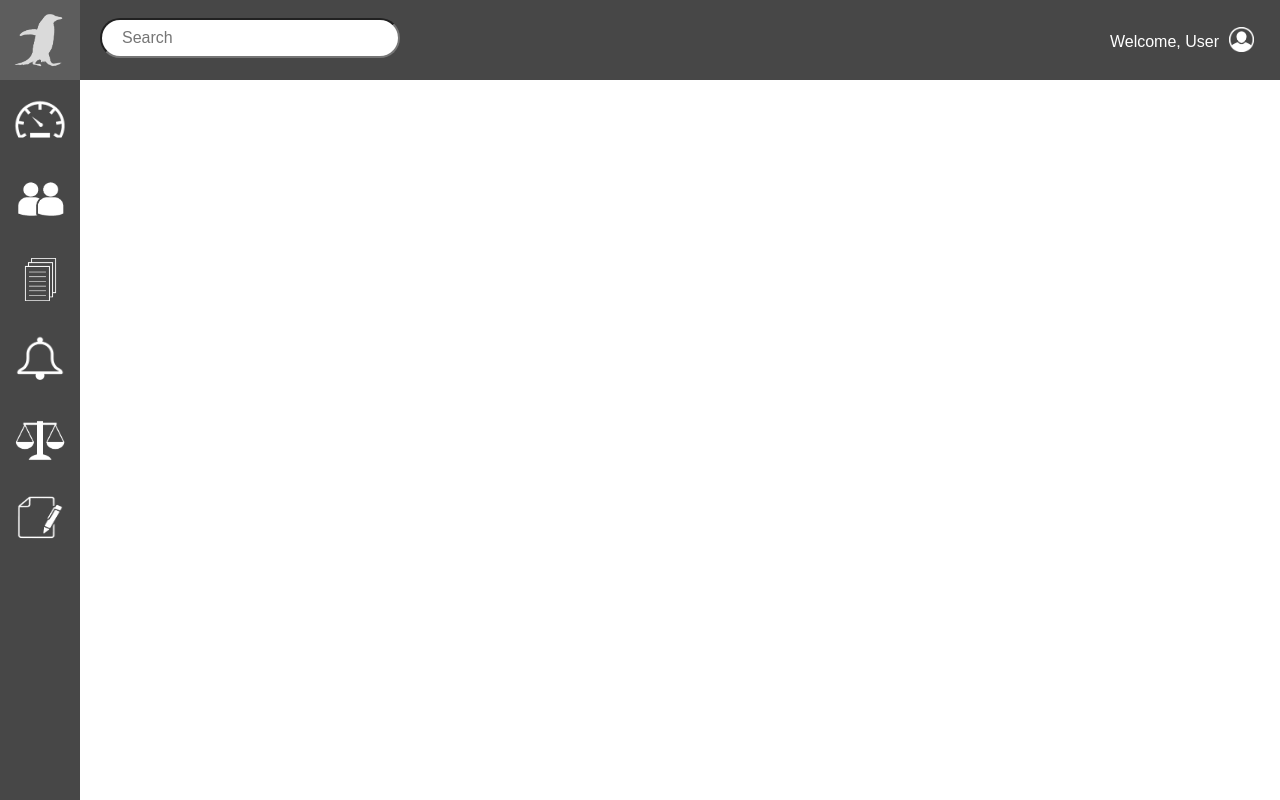
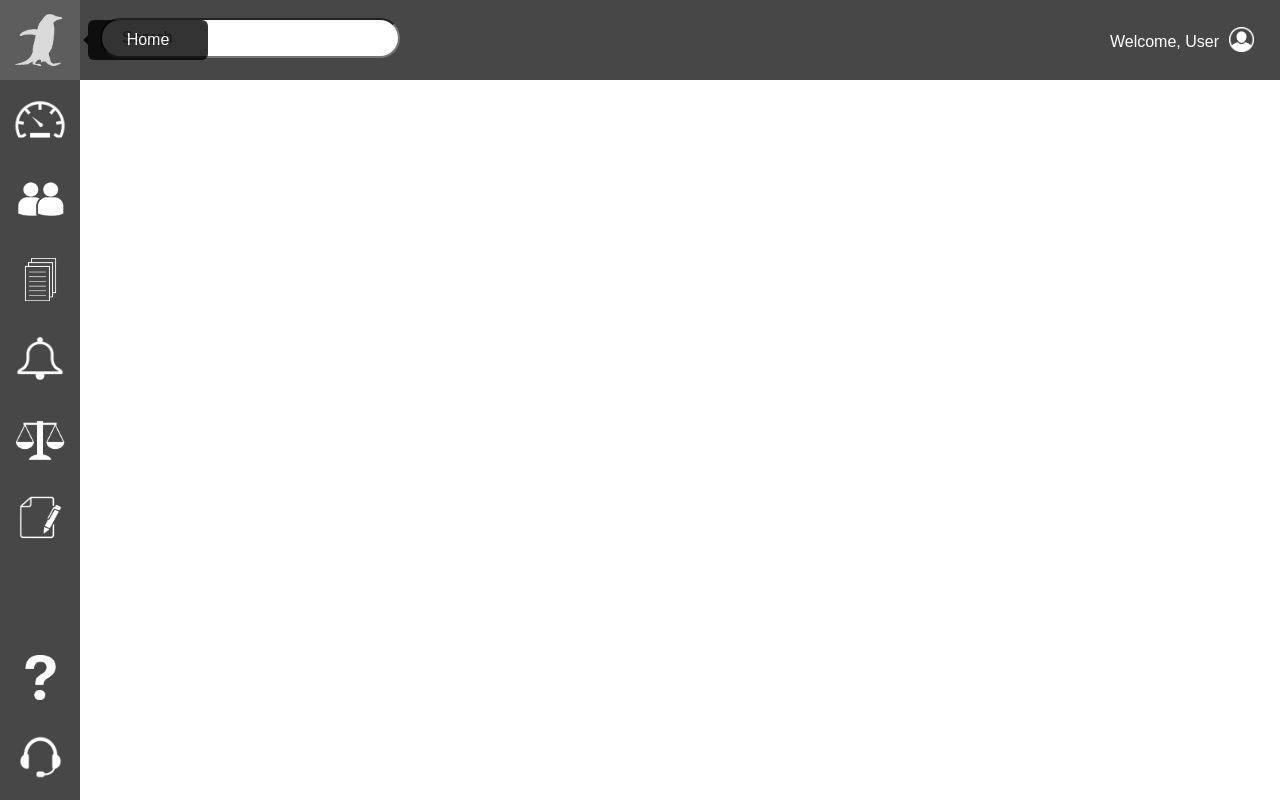
Before and after one commit to thebmw37/capstoneProject, a PHP site: page /mainDashboard.html in a window 1280 px wide. Run offline with PHP 8.4, Linux system fonts and the light colour scheme.

Commit message:
Added help, contact, tool tips

```diff
--- a/mainDashboard.html
+++ b/mainDashboard.html
@@ -2,7 +2,7 @@
 <html>
   <head>
     <title>Main Dashboard</title>
-    <link rel="icon" href="logo-white.png">
+    <link rel="icon" href="img/logo-white.png">
     <link href="mainDashboardStyleSheet.css" rel="stylesheet">
   </head>
 
@@ -12,19 +12,21 @@
       <input type="search" placeholder="Search">
       <a class="right">
         <p style="margin-bottom: 20px;">Welcome, User</p>
-        <img src="account.png" style="width: 25px; height: 25px; padding: 10px; margin-bottom: 10px;">
+        <img src="img/account.png" style="width: 25px; height: 25px; padding: 10px; margin-bottom: 10px;">
       </a>
     </div>
 
     <!-- Left Nav Bar -->
     <div class="leftnav">
-      <a><img src="logo-white.png" style="width: 55px; height: 55px; margin-top: 12px;"></a>
-      <a><img src="dashboard.png" style="width: 54px; height: 42px; margin-top: 19px;"></a>
-      <a><img src="communication.png" style="width: 55px; height:49px; margin-top: 15px;"></a>
-      <a><img src="applications.png" style="width: 55px; height:49px; margin-top: 15px;"></a>
-      <a><img src="notifications.png" style="width: 50px; height:49px; margin-top: 15px;"></a>
-      <a><img src="uspto.png" style="width: 54px; height:51px; margin-top: 15px;"></a>
-      <a><img src="editor.png" style="width: 46px; height:45px; margin-top: 15px;"></a>
+      <a><img src="img/logo-white.png" style="width: 55px; height: 55px; margin-top: 12px;"><span class="tooltiptext">Home</span></a>
+      <a style="position: absolute; top: 80px;"><img src="img/dashboard.png" style="width: 54px; height: 42px; margin-top: 19px;"><span class="tooltiptext">Dashboard</span></a>
+      <a style="position: absolute; top: 160px;"><img src="img/communication.png" style="width: 55px; height:49px; margin-top: 15px;"><span class="tooltiptext">Communication</span></a>
+      <a style="position: absolute; top: 240px;"><img src="img/applications.png" style="width: 55px; height:49px; margin-top: 15px;"><span class="tooltiptext">Applications</span></a>
+      <a style="position: absolute; top: 320px;"><img src="img/notifications.png" style="width: 50px; height:49px; margin-top: 15px;"><span class="tooltiptext">Notifications</span></a>
+      <a style="position: absolute; top: 400px;"><img src="img/uspto.png" style="width: 54px; height:51px; margin-top: 15px;"><span class="tooltiptext">USPTO</span></a>
+      <a style="position: absolute; top: 480px;"><img src="img/editor.png" style="width: 43px; height:45px; margin-top: 15px;"><span class="tooltiptext">Editor</span></a>
+      <a style="position: absolute; bottom: 80px;"><img src="img/help.png" style="width: 43px; height:45px; margin-top: 15px;"><span class="tooltiptext">Help</span></a>
+      <a style="position: absolute; bottom: 0px;"><img src="img/contact.png" style="width: 43px; height:45px; margin-top: 15px;"><span class="tooltiptext">Contact</span></a>
     </div>
 
   </body>
--- a/mainDashboardStyleSheet.css
+++ b/mainDashboardStyleSheet.css
@@ -71,3 +71,37 @@ body {
   background-color : #636363;
   cursor: pointer;
 }
+
+.leftnav a .tooltiptext {
+  visibility: hidden;
+  width: 120px;
+  height: 30px;
+  background-color: black;
+  color: #fff;
+  text-align: center;
+  border-radius: 6px;
+  padding: 5px 0;
+  position: absolute;
+  z-index: 1;
+  top: 20px;
+  line-height: 30px;
+  left: 110%;
+  opacity: 0;
+  transition: opacity 0.3s;
+}
+
+.leftnav a:hover .tooltiptext {
+  visibility: visible;
+  opacity: 1;
+}
+
+.leftnav a .tooltiptext::after {
+  content: "";
+  position: absolute;
+  top: 50%;
+  right: 100%;
+  margin-top: -5px;
+  border-width: 5px;
+  border-style: solid;
+  border-color: transparent black transparent transparent;
+}
```
Also changed, not shown: img/account.png (renamed from account.png), img/applications.png (renamed from applications.png), img/communication.png (renamed from communication.png), img/contact.png (added), img/dashboard.png (renamed from dashboard.png), img/editor.png (renamed from editor.png), img/help.png (added), img/logo-white.png (renamed from logo-white.png), img/notifications.png (renamed from notifications.png), img/uspto.png (renamed from uspto.png), 2 other files.
